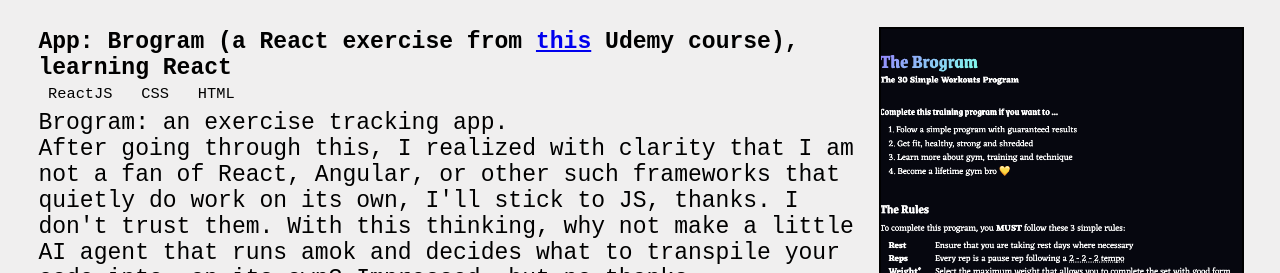
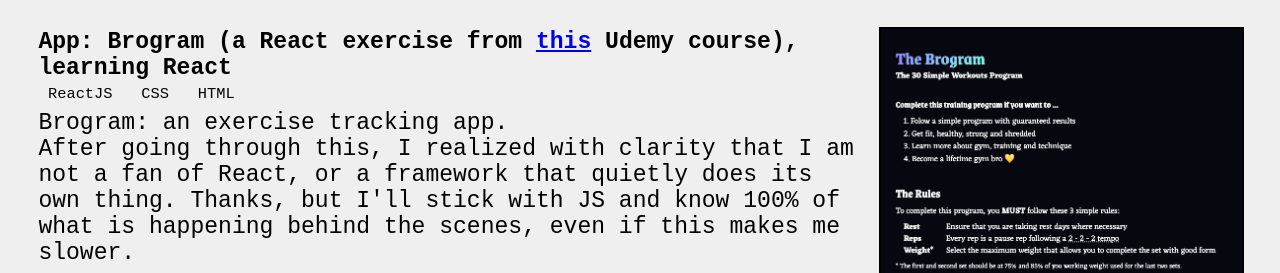
Before and after one commit to Dmitriy36/portfolio-page-v2, a website: page index.html in a window 1280 px wide. Shown: the part 2682-2955 px from the top of the page. Drawn offline with Linux system fonts and the light colour scheme; a web font is replaced by a local one.

Commit message:
added anti-React description

```diff
--- a/index.html
+++ b/index.html
@@ -272,7 +272,7 @@
                             </div>
                         </div>
 
-                        <p class="desc">Brogram: an exercise tracking app. <br>After going through this, I realized with clarity that I am not a fan of React, Angular, or other such frameworks that quietly do work on its own, I'll stick to JS, thanks. I don't trust them. With this thinking, why not make a little AI agent that runs amok and decides what to transpile your code into, on its own? Impressed, but no thanks.</p>
+                        <p class="desc">Brogram: an exercise tracking app. <br>After going through this, I realized with clarity that I am not a fan of React, or a framework that quietly does its own thing. Thanks, but I'll stick with JS and know 100% of what is happening behind the scenes, even if this makes me slower. </p>
                         <div class="project-links">
                             <a target="_blank" href="https://react-working-demo-exercise-app.netlify.app/">Live</a>
                             <a target="_blank" href="https://github.com/Dmitriy36/brogram">GitHub</a>
```
